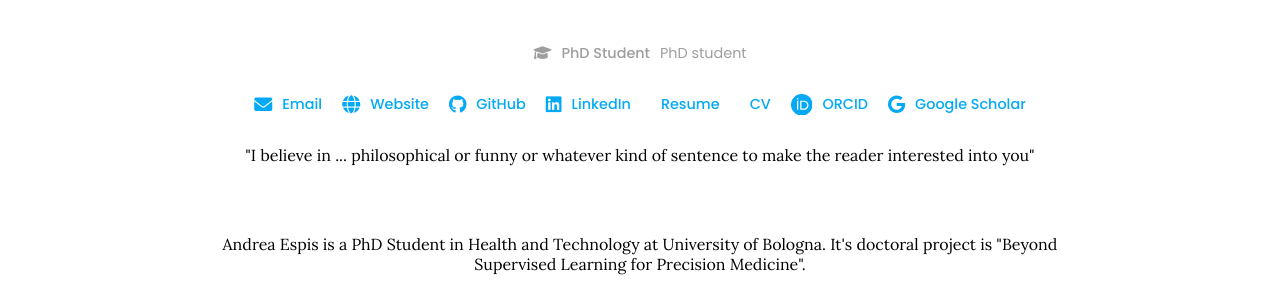
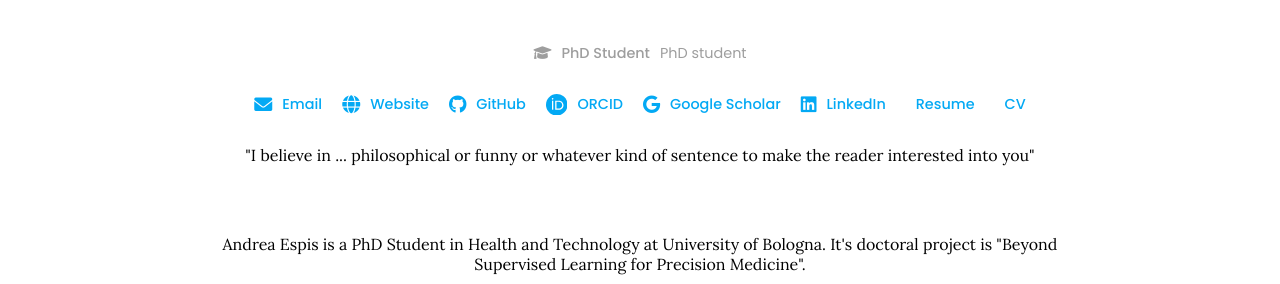
Before and after one commit to riccardoscheda/riccardoscheda.github.io, a Jekyll site: the page built from _members/andrea_espis.md, in a window 1280 px wide. Shown: the part 708-992 px from the top of the page. Built offline with Jekyll 4.4.1, drawn with Linux system fonts in a browser that asks for light colours.

```diff
--- a/_members/andrea_espis.md
+++ b/_members/andrea_espis.md
@@ -13,11 +13,11 @@ links:
   email: andrea.espis3@studio.unibo.it
   website: https://97andrea97.github.io/personal_website/
   github: 97andrea97
+  orcid: write here your orcid
+  google-scholar: write here your scholar id
   linkedin: www.linkedin.com/in/andrea-espis
   resume: https://docs.google.com/document/d/15SAMKXMRrfubAbj15Lo5xi_oYxJ2zT5G8bfREP_3Eww/edit?usp=sharing
   CV: https://drive.google.com/file/d/1zUWOZWNLkQ_Fam2haIbTG0V-4pII3i__/view
-  orcid: write here your orcid
-  google-scholar: write here your scholar id
 ---
 
 <center>"I believe in ... philosophical or funny or whatever kind of sentence to make the reader interested into you"</center><br>
```
